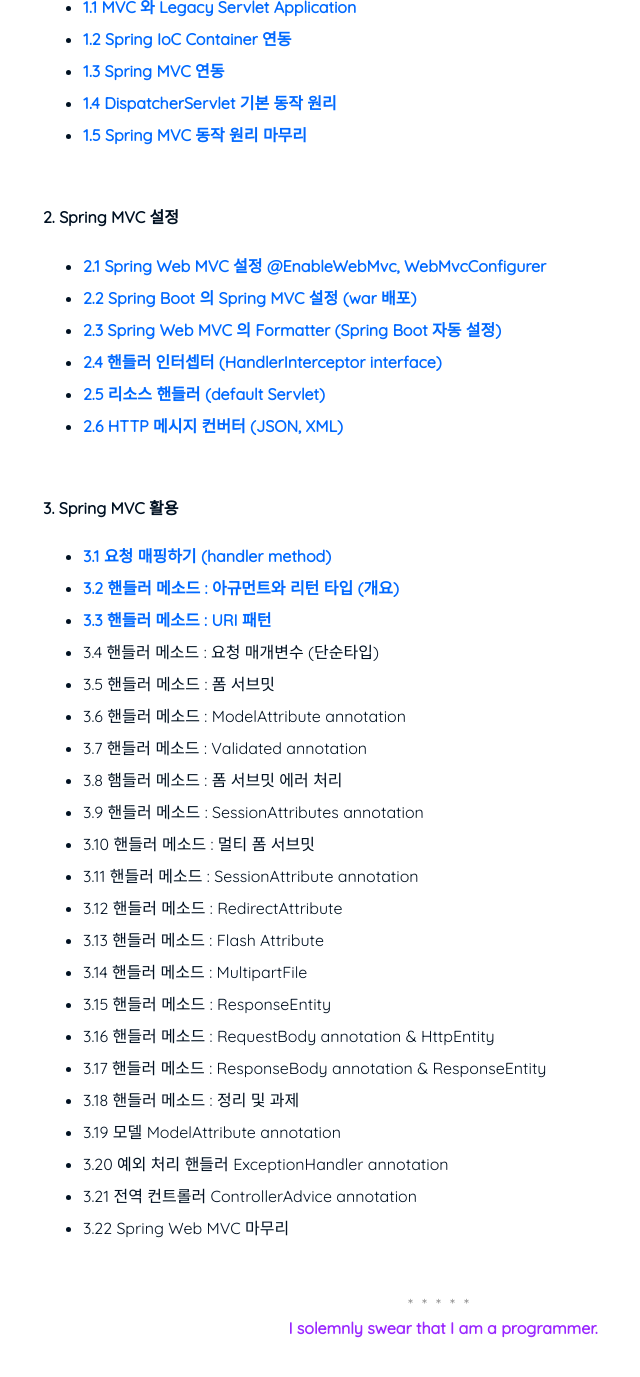
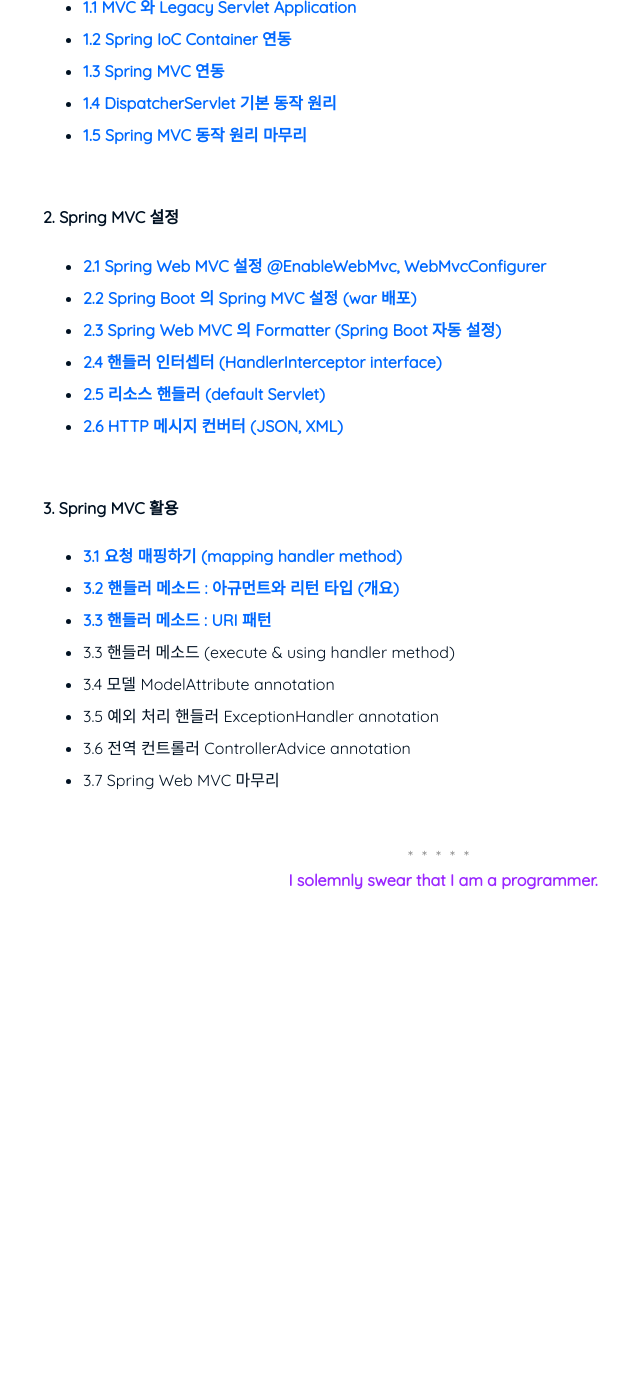
Before and after one commit to nimkoes/portfolio, a Jekyll site: the page built from _posts/2021-06-17-spring_web_mvc.md, in a window 1280 px wide and 1400 px high, scrolled down 1004 px. Shown: the top 1377 px of the window, without its empty margins (197-837 px from the left). Built offline with Jekyll 4.4.1, drawn with Linux system fonts in a browser that asks for light colours; after the commit the page ends 1956 px from its top, so only the background shows below that.

Commit message:
Update 2021-06-17-spring_web_mvc.md

```diff
--- a/_posts/2021-06-17-spring_web_mvc.md
+++ b/_posts/2021-06-17-spring_web_mvc.md
@@ -42,29 +42,14 @@
 
 
 #### 3. Spring MVC 활용
-  - [3.1 요청 매핑하기 (handler method)][link_spring_web_mvc_012]
+  - [3.1 요청 매핑하기 (mapping handler method)][link_spring_web_mvc_012]
   - [3.2 핸들러 메소드 : 아규먼트와 리턴 타입 (개요)][link_spring_web_mvc_013]
   - [3.3 핸들러 메소드 : URI 패턴][link_spring_web_mvc_014]
-  - 3.4 핸들러 메소드 : 요청 매개변수 (단순타입)
-  - 3.5 핸들러 메소드 : 폼 서브밋
-  - 3.6 핸들러 메소드 : ModelAttribute annotation
-  - 3.7 핸들러 메소드 : Validated annotation
-  - 3.8 햄들러 메소드 : 폼 서브밋 에러 처리
-  - 3.9 핸들러 메소드 : SessionAttributes annotation
-  - 3.10 핸들러 메소드 : 멀티 폼 서브밋
-  - 3.11 핸들러 메소드 : SessionAttribute annotation
-  - 3.12 핸들러 메소드 : RedirectAttribute
-  - 3.13 핸들러 메소드 : Flash Attribute
-  - 3.14 핸들러 메소드 : MultipartFile
-  - 3.15 핸들러 메소드 : ResponseEntity
-  - 3.16 핸들러 메소드 : RequestBody annotation & HttpEntity
-  - 3.17 핸들러 메소드 : ResponseBody annotation & ResponseEntity
-  - 3.18 핸들러 메소드 : 정리 및 과제
-  - 3.19 모델 ModelAttribute annotation
-  - 3.20 예외 처리 핸들러 ExceptionHandler annotation
-  - 3.21 전역 컨트롤러 ControllerAdvice annotation
-  - 3.22 Spring Web MVC 마무리
-
+  - 3.3 핸들러 메소드 (execute & using handler method)
+  - 3.4 모델 ModelAttribute annotation
+  - 3.5 예외 처리 핸들러 ExceptionHandler annotation
+  - 3.6 전역 컨트롤러 ControllerAdvice annotation
+  - 3.7 Spring Web MVC 마무리
 
 
 
```
